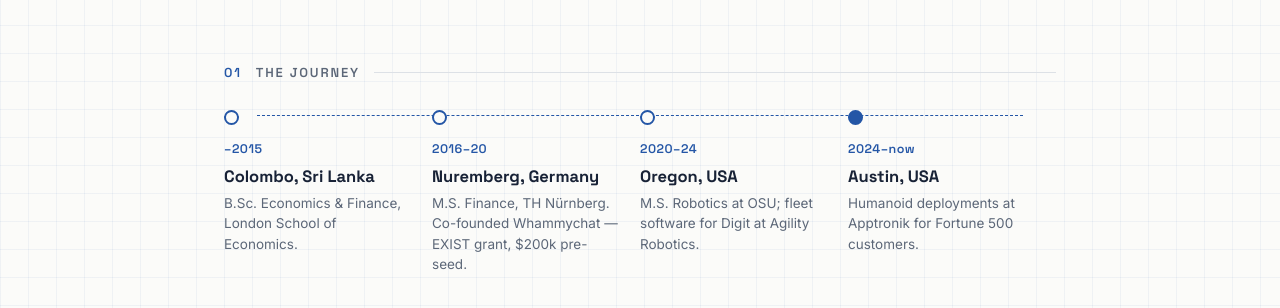
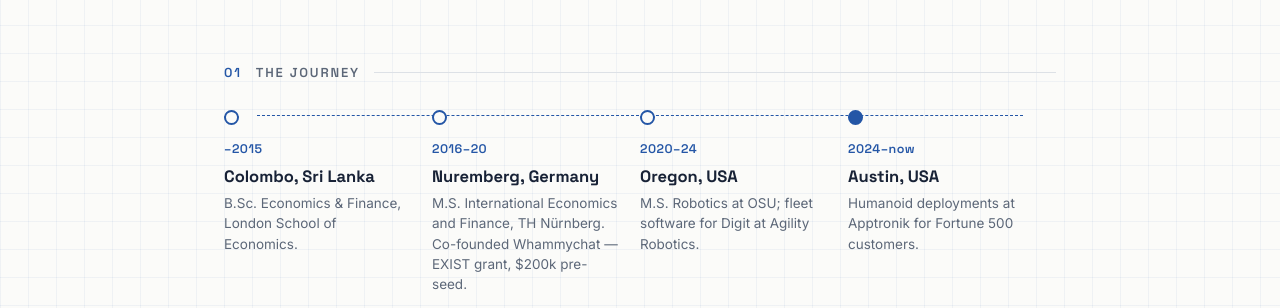
Before and after one commit to kavi-senewiratne/kavi-senewiratne.github.io, a plain HTML site: page index.html in a window 1280 px wide. Shown: the part 647-955 px from the top of the page. Drawn offline with Linux system fonts and the light colour scheme.

Commit message:
Fix degree name: M.S. International Economics and Finance
Co-Authored-By: Claude Fable 5 <noreply@anthropic.com>

```diff
--- a/index.html
+++ b/index.html
@@ -181,7 +181,7 @@
       <div class="stop">
         <span class="yrs">2016–20</span>
         <h3>Nuremberg, Germany</h3>
-        <p>M.S. Finance, TH Nürnberg. Co-founded Whammychat — EXIST grant, $200k pre-seed.</p>
+        <p>M.S. International Economics and Finance, TH Nürnberg. Co-founded Whammychat — EXIST grant, $200k pre-seed.</p>
       </div>
       <div class="stop">
         <span class="yrs">2020–24</span>
```
